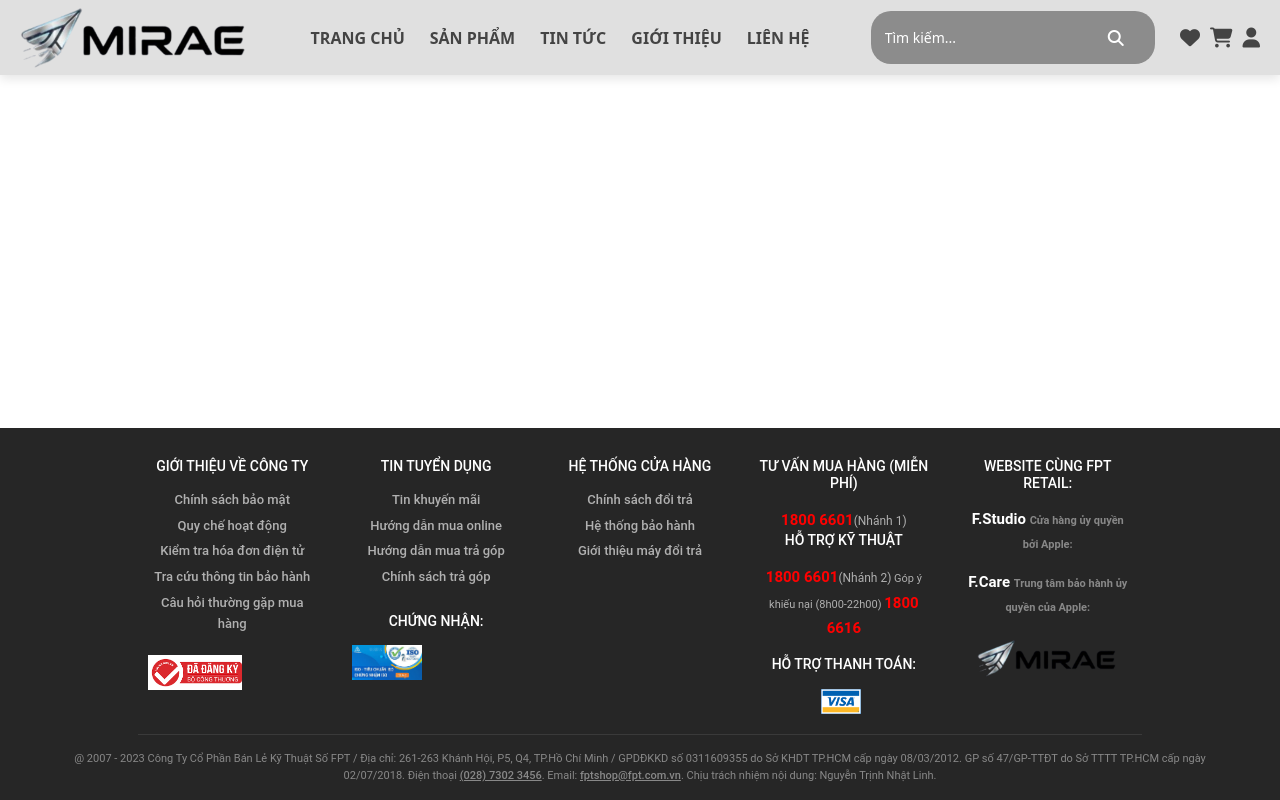
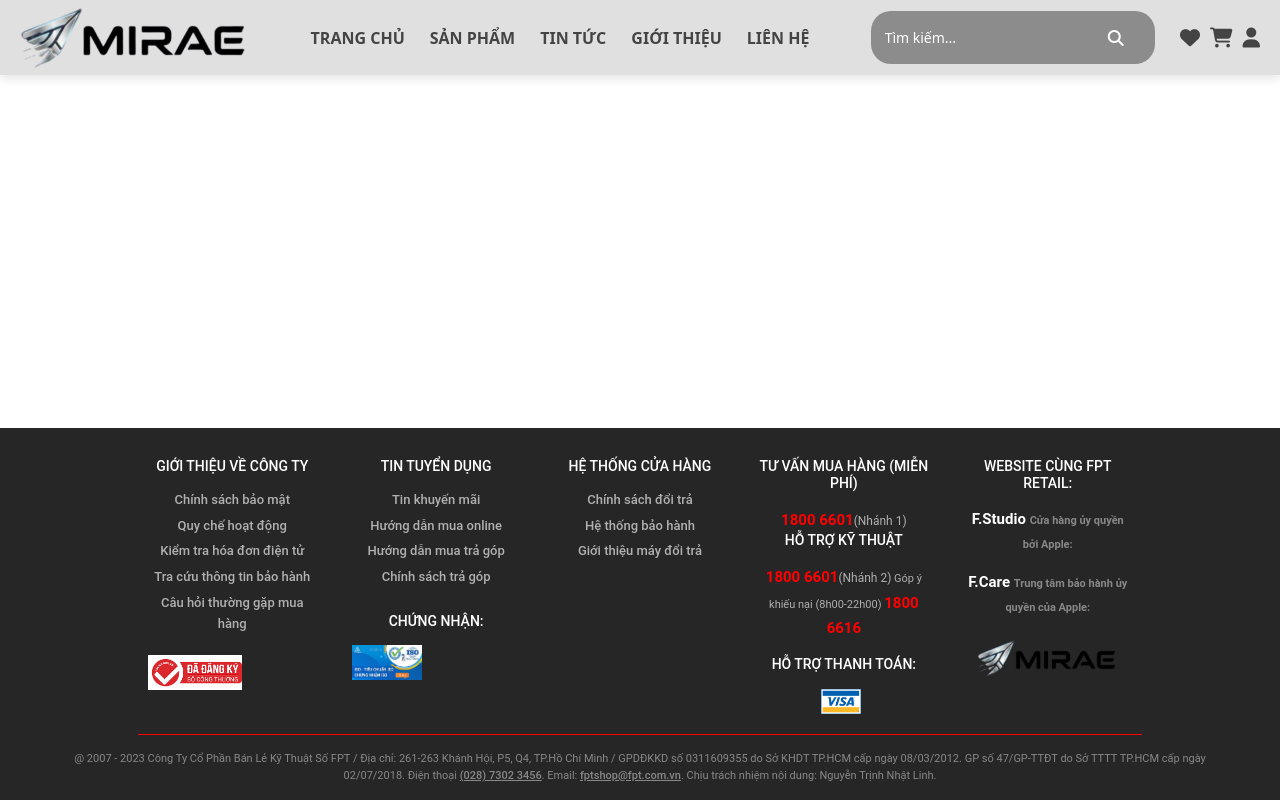
Before and after one commit to Phong-poor/duan1, a Vue app in the folder frontend/: page / in a window 1280 px wide. Built offline with nearby package versions, Linux system fonts and the light colour scheme.

Commit message:
Thay đổi màu

```diff
--- a/frontend/src/App.vue
+++ b/frontend/src/App.vue
@@ -1,9 +1,9 @@
 <script setup>
-import trangchu from './trangchu.vue';
+import Header from './header.vue';
 import FooterComponent  from './footer.vue';
 </script>
 <template>
-  <trangchu />
+  <Header />
   <main>
 
   </main>
--- a/frontend/src/footer.vue
+++ b/frontend/src/footer.vue
@@ -130,7 +130,7 @@ import logoImage from './assets/logone.png';
   flex-wrap: wrap;
   gap: 15px;
   padding-bottom: 20px;
-  border-bottom: 1px solid #3a3a3a;
+  border-bottom: 1px solid red;
 }
 
 /* COLUMN */
```
Also changed, not shown: frontend/src/header.vue (renamed from frontend/src/trangchu.vue).
